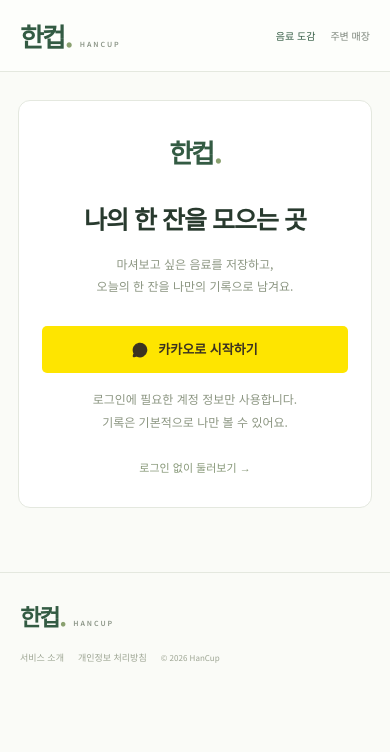
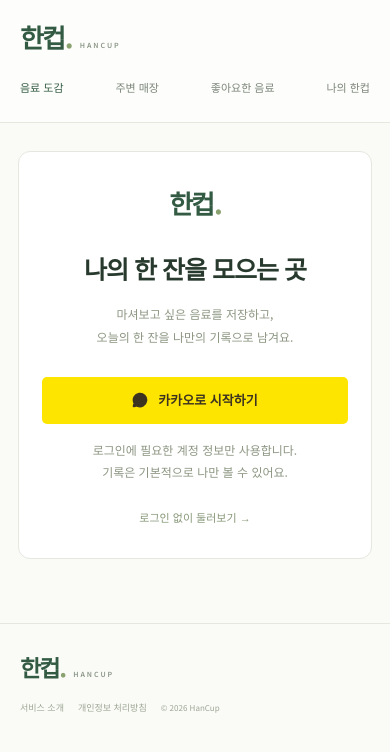
Before and after one commit to yejinrla/han-cup, a Next.js app: page /login in a window 390 px wide. Shown: the top 752 px of the page. Built offline with nearby package versions, Linux system fonts and the light colour scheme; no server answers.

Commit message:
ui: expose liked drinks in main and personal navigation

```diff
--- a/src/app/globals.css
+++ b/src/app/globals.css
@@ -1230,8 +1230,11 @@ th small {
 }
 @media (max-width: 700px) {
   .site-header {
-    height: 72px;
-    padding: 0 20px;
+    height: auto;
+    min-height: 72px;
+    padding: 16px 20px;
+    flex-wrap: wrap;
+    gap: 12px;
   }
   .wordmark {
     font-size: 26px;
@@ -1241,13 +1244,16 @@ th small {
     margin-left: 7px;
   }
   .site-header nav {
-    gap: 15px;
-    font-size: 10px;
+    width: 100%;
+    justify-content: space-between;
+    gap: 8px;
+    font-size: 11px;
+  }
+  .site-header nav a {
+    min-height: 36px;
+    white-space: nowrap;
   }
   .site-header nav svg {
-    display: none;
-  }
-  .site-header nav a:last-child {
     display: none;
   }
   .login-link {
--- a/src/app/me/records/page.tsx
+++ b/src/app/me/records/page.tsx
@@ -74,7 +74,7 @@ export default async function Records({
       <p className="page-intro">좋았던 한 모금도, 새로운 발견도 차곡차곡.</p>
       <nav className="personal-tabs">
         <Link href="/me/records">마신 기록</Link>
-        <Link href="/me/favorites">찜한 음료</Link>
+        <Link href="/me/favorites">좋아요한 음료</Link>
         <Link href="/me/settings">계정 설정</Link>
       </nav>
       <JournalCalendar
--- a/src/app/me/settings/page.tsx
+++ b/src/app/me/settings/page.tsx
@@ -23,7 +23,7 @@ export default async function Settings() {
       <h1 className="page-heading">계정 설정</h1>
       <nav className="personal-tabs">
         <Link href="/me/records">마신 기록</Link>
-        <Link href="/me/favorites">찜한 음료</Link>
+        <Link href="/me/favorites">좋아요한 음료</Link>
         <Link href="/me/settings">계정 설정</Link>
       </nav>
       <SettingsForm nickname={data.nickname} />
--- a/src/components/Header.tsx
+++ b/src/components/Header.tsx
@@ -1,5 +1,11 @@
 import Link from "next/link";
-import { BookOpen, MapPin, Heart, ArrowUpRight } from "lucide-react";
+import {
+  BookOpen,
+  MapPin,
+  Heart,
+  CalendarDays,
+  ArrowUpRight,
+} from "lucide-react";
 export function Header() {
   return (
     <>
@@ -20,8 +26,12 @@ export function Header() {
             <MapPin size={16} />
             주변 매장
           </Link>
+          <Link href="/me/favorites">
+            <Heart size={16} />
+            좋아요한 음료
+          </Link>
           <Link href="/me/records">
-            <Heart size={16} />
+            <CalendarDays size={16} />
             나의 한컵
           </Link>
         </nav>
```
Also changed, not shown: src/app/me/favorites/page.tsx (+8 -8 lines).
